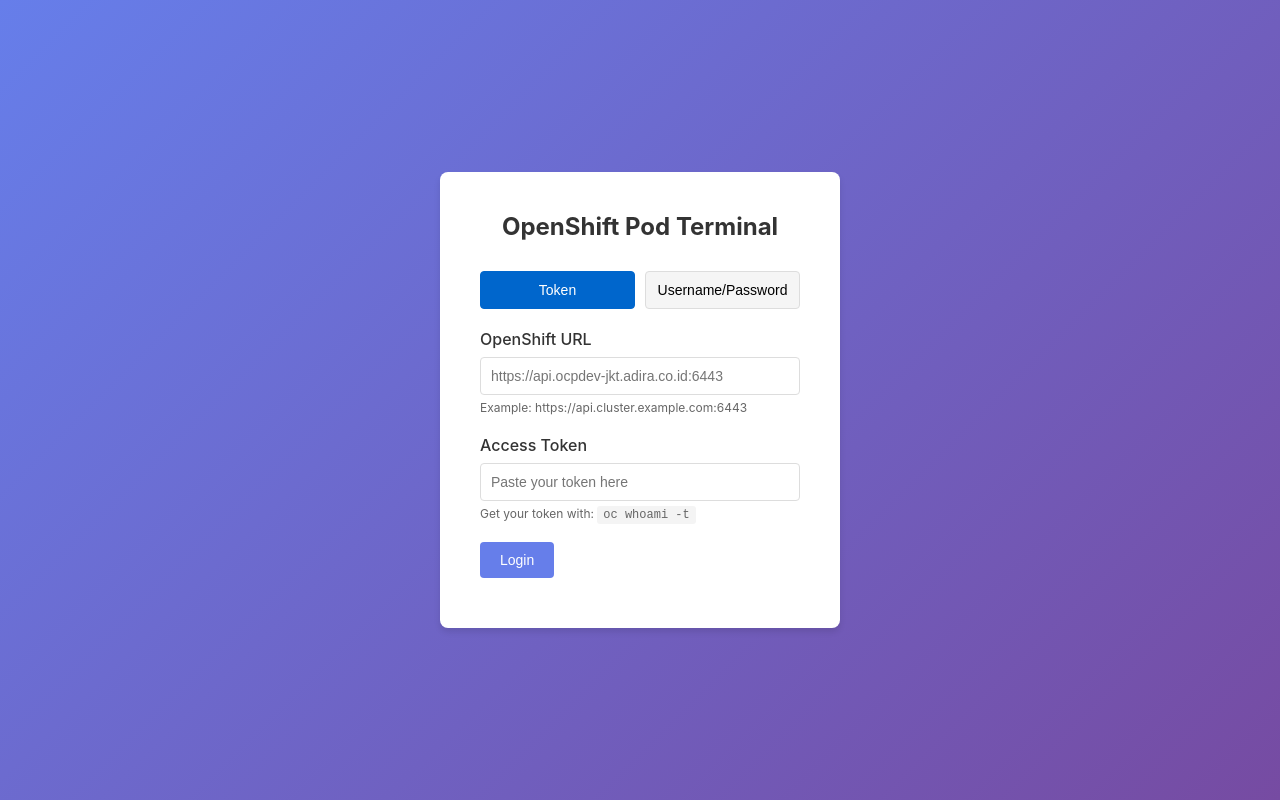
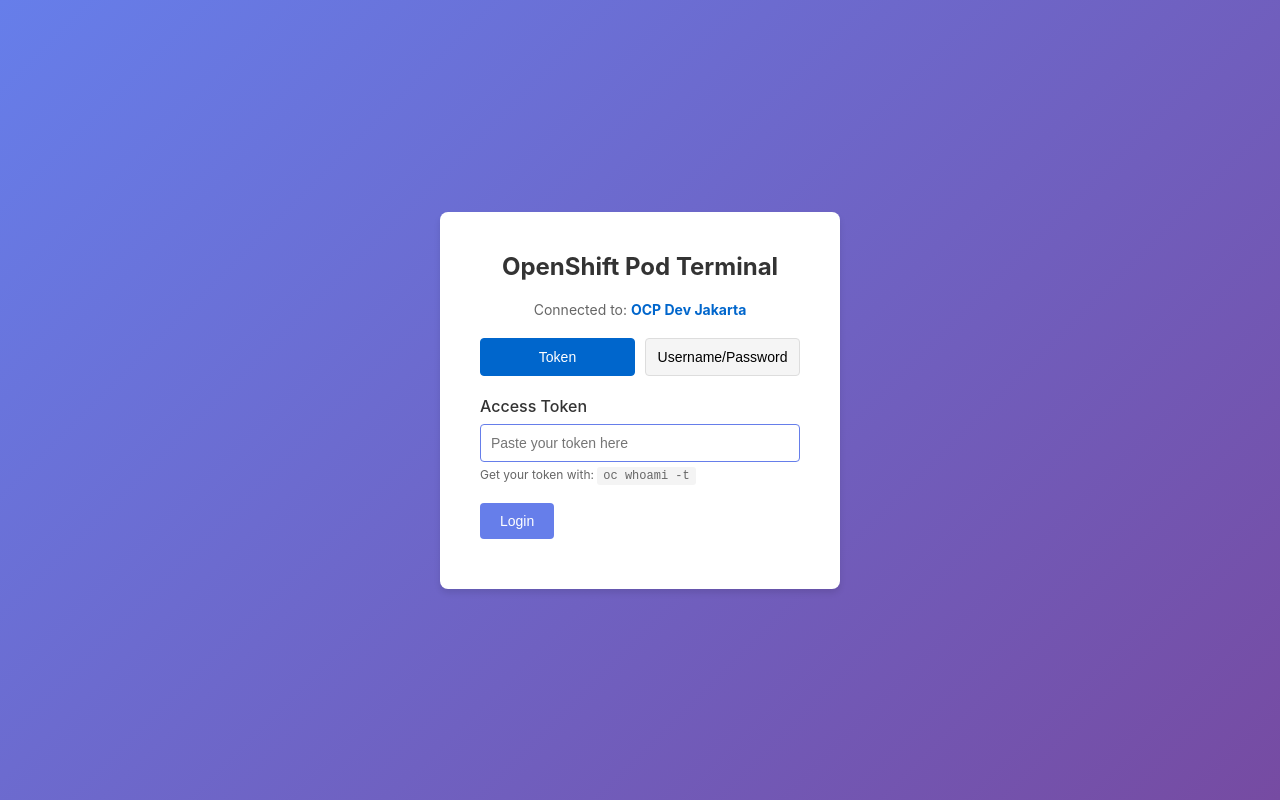
Before and after one commit to masuddh/openshift-pod-shell, a plain HTML site: page frontend/login.html in a window 1280 px wide. Drawn offline with Linux system fonts and the light colour scheme.

Commit message:
Update deployment for Adira internal registry and predefined OpenShift URL

```diff
--- a/frontend/login.html
+++ b/frontend/login.html
@@ -10,6 +10,7 @@
   <div class="login-container">
     <div class="login-box">
       <h1>OpenShift Pod Terminal</h1>
+      <p class="cluster-info">Connected to: <strong>OCP Dev Jakarta</strong></p>
 
       <!-- Auth method toggle -->
       <div class="auth-tabs">
@@ -18,17 +19,11 @@
       </div>
 
       <form id="loginForm">
-        <div class="form-group">
-          <label for="openshiftUrl">OpenShift URL</label>
-          <input type="text" id="openshiftUrl" placeholder="https://api.ocpdev-jkt.adira.co.id:6443" required>
-          <small>Example: https://api.cluster.example.com:6443</small>
-        </div>
-
         <!-- Token authentication (default) -->
         <div id="tokenAuth" class="auth-method">
           <div class="form-group">
             <label for="token">Access Token</label>
-            <input type="password" id="token" placeholder="Paste your token here">
+            <input type="password" id="token" placeholder="Paste your token here" autofocus>
             <small>Get your token with: <code>oc whoami -t</code></small>
           </div>
         </div>
@@ -52,6 +47,15 @@
   </div>
 
   <style>
+    .cluster-info {
+      text-align: center;
+      color: #666;
+      margin: -10px 0 20px 0;
+      font-size: 14px;
+    }
+    .cluster-info strong {
+      color: #0066cc;
+    }
     .auth-tabs {
       display: flex;
       gap: 10px;
@@ -87,6 +91,9 @@
   </style>
 
   <script>
+    // Predefined OpenShift cluster URL
+    const OPENSHIFT_URL = 'https://api.ocpdev-jkt.adira.co.id:6443';
+
     // Auto-detect API URL based on environment
     const API_URL = window.location.hostname === 'localhost'
       ? 'http://localhost:3001'
@@ -119,8 +126,7 @@
       const errorDiv = document.getElementById('error');
       errorDiv.textContent = '';
 
-      const openshiftUrl = document.getElementById('openshiftUrl').value;
-      let requestBody = { openshiftUrl };
+      let requestBody = { openshiftUrl: OPENSHIFT_URL };
 
       if (currentAuthMethod === 'token') {
         const token = document.getElementById('token').value;
--- a/k8s/deployment.yaml
+++ b/k8s/deployment.yaml
@@ -21,7 +21,7 @@ spec:
     spec:
       containers:
       - name: backend
-        image: ghcr.io/masuddh/openshift-pod-shell-backend:latest
+        image: registry-colla.adira.co.id/borneo/openshift-pod-shell-backend:latest
         ports:
         - containerPort: 3001
           name: http
@@ -94,7 +94,7 @@ spec:
     spec:
       containers:
       - name: frontend
-        image: ghcr.io/masuddh/openshift-pod-shell-frontend:latest
+        image: registry-colla.adira.co.id/borneo/openshift-pod-shell-frontend:latest
         ports:
         - containerPort: 8081
           name: http
```
Also changed, not shown: 1 other file.
